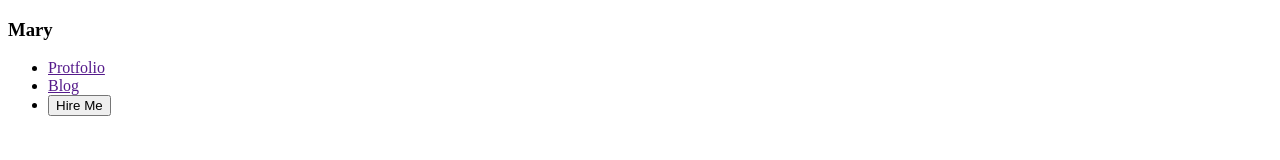
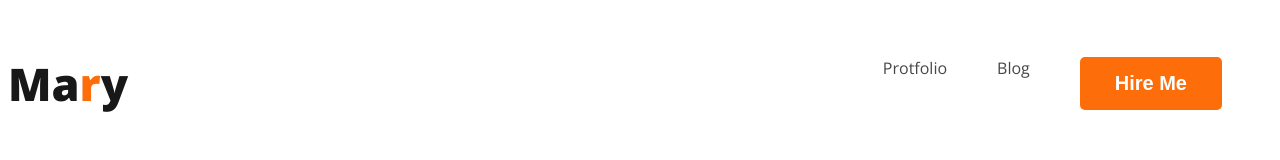
Before and after one commit to ahad5z/webdeveloper-portfolio, a plain HTML site: page index.html in a window 1280 px wide. Drawn offline with nearby package versions, Linux system fonts and the light colour scheme.

Commit message:
added nav

```diff
--- a/index.html
+++ b/index.html
@@ -4,15 +4,20 @@
     <meta charset="UTF-8">
     <meta name="viewport" content="width=device-width, initial-scale=1.0">
     <title>web Developer Portfolio </title>
+    <link rel="preconnect" href="https://fonts.googleapis.com">
+<link rel="preconnect" href="https://fonts.gstatic.com" crossorigin>
+<link href="https://fonts.googleapis.com/css2?family=Open+Sans:wght@400;700;800&display=swap" rel="stylesheet">
+
+    <link rel="stylesheet" href="styles/portfolio.css">
 </head>
 <body>
     <header>
           <nav>
-            <h3>Mary</h3>
+            <h3 class="nav-title">Ma<span class="text-primary">r</span>y</h3>
             <ul>
                 <li><a href="">Protfolio</a></li>
                 <li><a href="">Blog</a></li>
-                <li><button>Hire Me</button></li>
+                <li><button class="button-primary">Hire Me</button></li>
             </ul>
           </nav>
 
--- /dev/null
+++ b/styles/portfolio.css
@@ -0,0 +1,44 @@
+/*common shared styles*/
+body{
+    font-family: 'Open Sans', sans-serif;
+}
+.text-primary{
+    color: #FD6E0A;
+}
+
+.button-primary{
+    border-radius: 5px;
+    background: #FD6E0A;
+    border: 0;
+    color: white;
+    font-size: 20px;
+    font-weight: 700;
+    padding: 15px 35px;
+}
+/* nev related styles*/
+nav{
+    display: flex;
+    justify-content: space-between;
+    align-items: center;
+
+}
+
+.nav-title{
+    color: #181818;
+    font-size: 45px;
+    font-weight: 800;
+}
+
+nav>ul{
+    display: flex;
+}
+
+nav li{
+    list-style: none;
+    margin-right: 50px;
+}
+
+nav a{
+    text-decoration: none;
+    color: #474747;
+}
```
